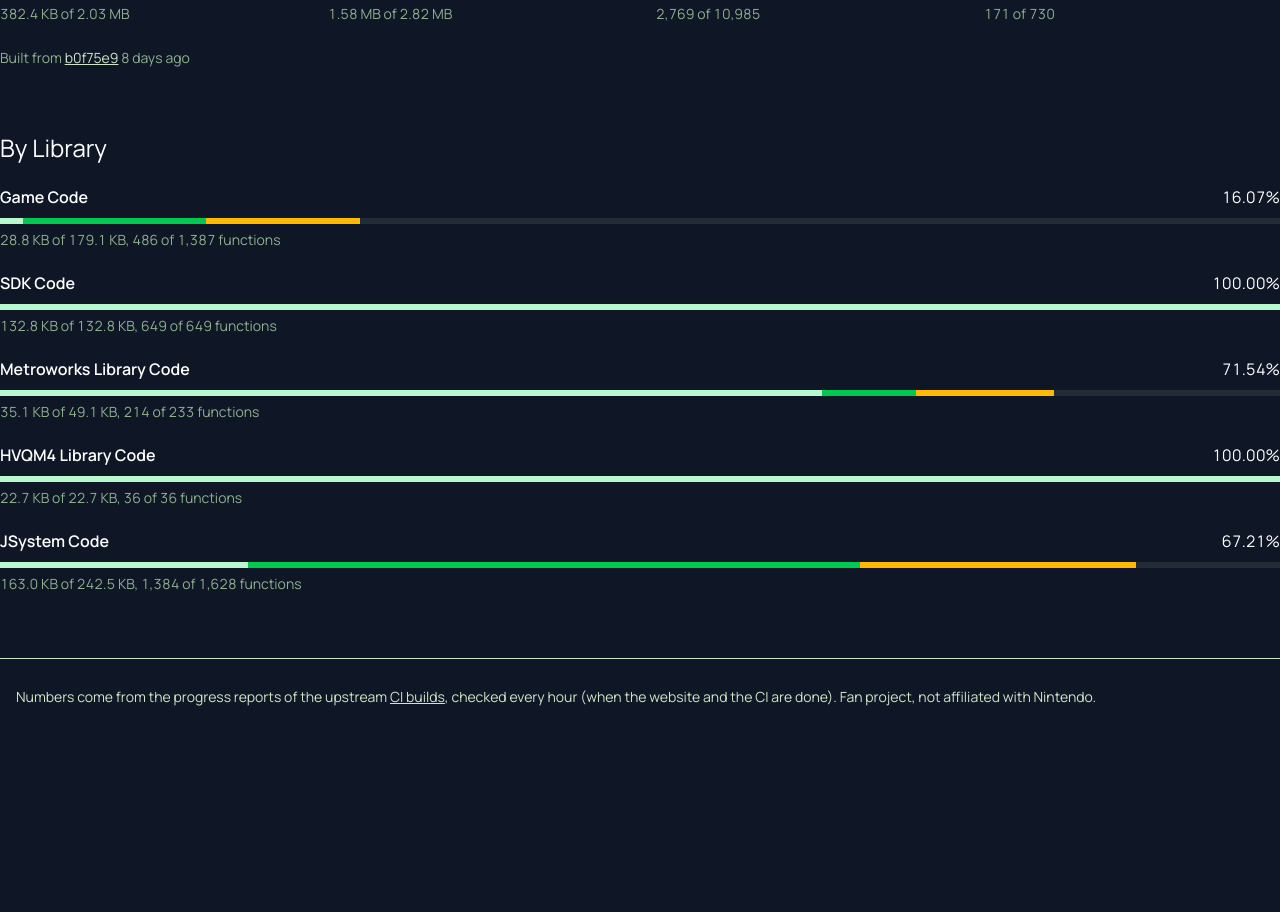
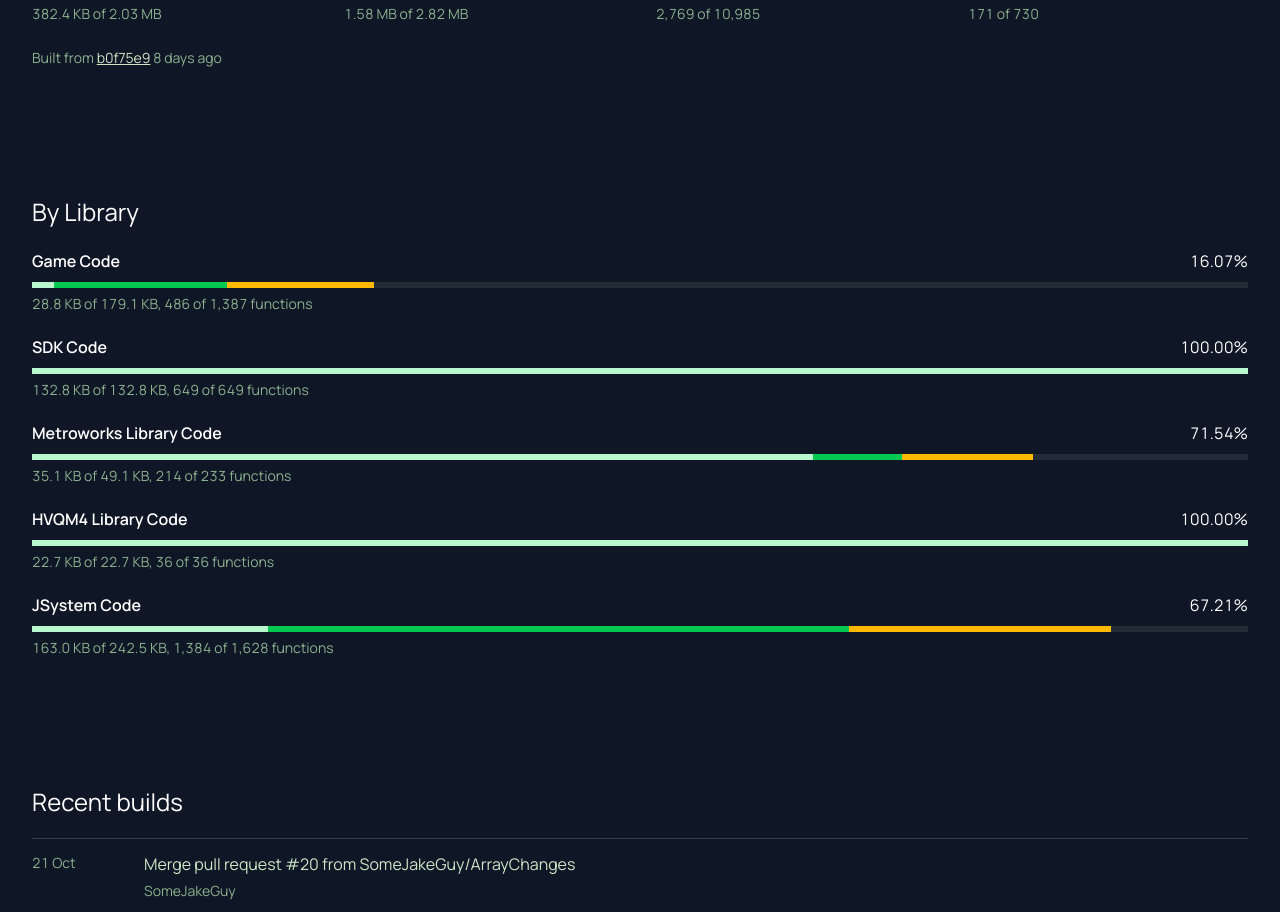
Before and after one commit to Demorck/lm-decomp-web, a React (Vite) app: page / in a window 1280 px wide. Shown: the part 441-1353 px from the top of the page. Before the commit the page ends 1176 px from the top, so only its background shows below. Built offline with nearby package versions, Linux system fonts and the light colour scheme; a web font is replaced by a local one.

Commit message:
Adding builds list

```diff
--- a/src/App.tsx
+++ b/src/App.tsx
@@ -4,6 +4,7 @@
 import {MeasureList} from "./modules/MeasureList.tsx";
 import {formatPercent, percent} from "./formats.ts";
 import {Categories} from "./modules/Categories.tsx";
+import {Builds} from "./modules/Builds.tsx";
 
 interface Loaded {
     version: VersionSummary;
@@ -96,7 +97,7 @@
 
     return (
         <>
-            <header className="mx-auto flex flex-wrap items-end justify-between gap-x-8 gap-y-4 px-4 pt-10 pb-8">
+            <header className="mx-auto flex flex-wrap items-end justify-between gap-x-8 gap-y-4 px-4 pt-10 p-8">
                 <div>
                     <h1 className="m-0 leading-none font-display  font-normal text-5xl sm:text-6xl">Luigi's Mansion</h1>
                     <p className="mt-3 mb-0 max-w-[50ch] text-moon-dim">Progress of the Gamecube decompilation. Rebuilt
@@ -111,7 +112,7 @@
             <div>
                 <Tabs versions={index?.versions ?? []} selected={version?.id}/>
 
-                <section className="pt-8">
+                <section className="p-8">
                     <h2 id="headline"
                         className="m-0 font-display text-xl sm:text-2xl">
                         {headline}
@@ -135,9 +136,16 @@
                 </section>
 
                 { data &&
-                    <section className="mt-16">
+                    <section className="mt-16 p-8">
                         <h2 className="mt-0 mb-5 text-2xl">By Library</h2>
                         <Categories latest={data.latest} />
+                    </section>
+                }
+
+                { data &&
+                    <section className="mt-16 p-8">
+                        <h2 className="mt-0 mb-5 text-2xl">Recent builds</h2>
+                        <Builds history={data.history} repo={repo} />
                     </section>
                 }
             </div>
--- a/src/formats.ts
+++ b/src/formats.ts
@@ -36,10 +36,14 @@
  * @param iso The ISO date string
  */
 export function formatDate(iso: string): string {
-    return new Date(iso).toLocaleDateString("en-GB", { day: "numeric", month: "short", year: "numeric" });
+    return new Date(iso).toLocaleDateString("en-GB", {day: "numeric", month: "short", year: "numeric"});
 }
 
-const rtf = new Intl.RelativeTimeFormat("en", { numeric: "auto" });
+export function formatShortDate(iso: string): string {
+    return new Date(iso).toLocaleDateString("en-GB", {day: "numeric", month: "short"});
+}
+
+const rtf = new Intl.RelativeTimeFormat("en", {numeric: "auto"});
 
 // Each step is how many of the current unit we need before switching to the next one
 // (60 seconds -> 1 minute, 24 hours -> 1 day...). Month is approximated to 30 days
--- /dev/null
+++ b/src/modules/Builds.tsx
@@ -0,0 +1,85 @@
+import type {HistoryEntry} from "../types.ts";
+import {formatShortDate, percent} from "../formats.ts";
+
+const EPSILON = 0.0005;
+
+/**
+ * Percentage of matched code of one build
+ * @param entry One build of the history
+ */
+function codePercent(entry: HistoryEntry): number {
+    return percent(entry.measures.matchedCode, entry.measures.totalCode);
+}
+
+/**
+ * One build: date, commit message, author and what changed since the build before
+ * @param entry build to show
+ * @param prev precent build `undefined` for the first one
+ * @param repo url of the upstream github repo used for the commit link
+ */
+function BuildRow({entry, prev, repo}: { entry: HistoryEntry, prev?: HistoryEntry, repo: string }) {
+    const delta = prev ? codePercent(entry) - codePercent(prev) : 0;
+    const fnDelta = prev ? entry.measures.matchedFunctions - prev.measures.matchedFunctions : 0;
+    const plural = Math.abs(fnDelta) === 1 ? "" : "s";
+    const fnLabel = fnDelta ? `${fnDelta > 0 ? "+" : ""}${fnDelta} function${plural}` : "";
+
+    let label: string;
+    let color: string;
+
+    if (!prev) {
+        label = "First build";
+        color = "text-primary-accent";
+    } else if (delta > EPSILON) {
+        label = `+${delta.toFixed(3)}%`;
+        color = "text-green-500";
+    } else if (delta < -EPSILON) {
+        label = `${delta.toFixed(3)}%`;
+        color = "text-red-400";
+    } else {
+        label = "No change";
+        color = "text-primary-accent";
+    }
+
+    return (
+        <li className="grid grid-cols-[6rem_minmax(0,1fr)] gap-x-4 gap-y-1 border-b border-primary/20 py-3">
+            <time dateTime={entry.date}
+                  className="pt-0.5 text-sm text-primary-accent tabular-nums"
+            >
+                {formatShortDate(entry.date)}
+            </time>
+            <div className="min-w-0">
+                <a
+                    className="block truncate text-primary hover:underline"
+                    href={`${repo}/commit/${entry.sha}`}
+                >
+                    {entry.message}
+                </a>
+                <span className="text-sm text-primary-accent">{entry.author}</span>
+            </div>
+            <div className="col-start-2 flex items-baseline gap-3 tabular-nums">
+                <span className={`block font-semibold ${color}`}>{label}</span>
+                <span className="text-sm text-primary-accent">{fnLabel}</span>
+            </div>
+        </li>
+    )
+}
+
+/**
+ * The last builds of the version newest first
+ * @param history Data from `history.json` oldest first
+ * @param repo Url of the upstream github repo used for the commit links
+ */
+export function Builds({history, repo}: { history: HistoryEntry[]; repo: string }) {
+    const rows = history
+        .map((entry, i) => ({entry, prev: history[i - 1]}))
+        .slice(-13)
+        .reverse();
+
+    return (
+        <ol className="mt-0 list-none border-t border-primary/20 p-0">
+            {rows.map(({entry, prev}) => (
+                <BuildRow key={`${entry.sha}-${entry.run}`} entry={entry} prev={prev} repo={repo}/>
+            ))}
+        </ol>
+    )
+}
```
